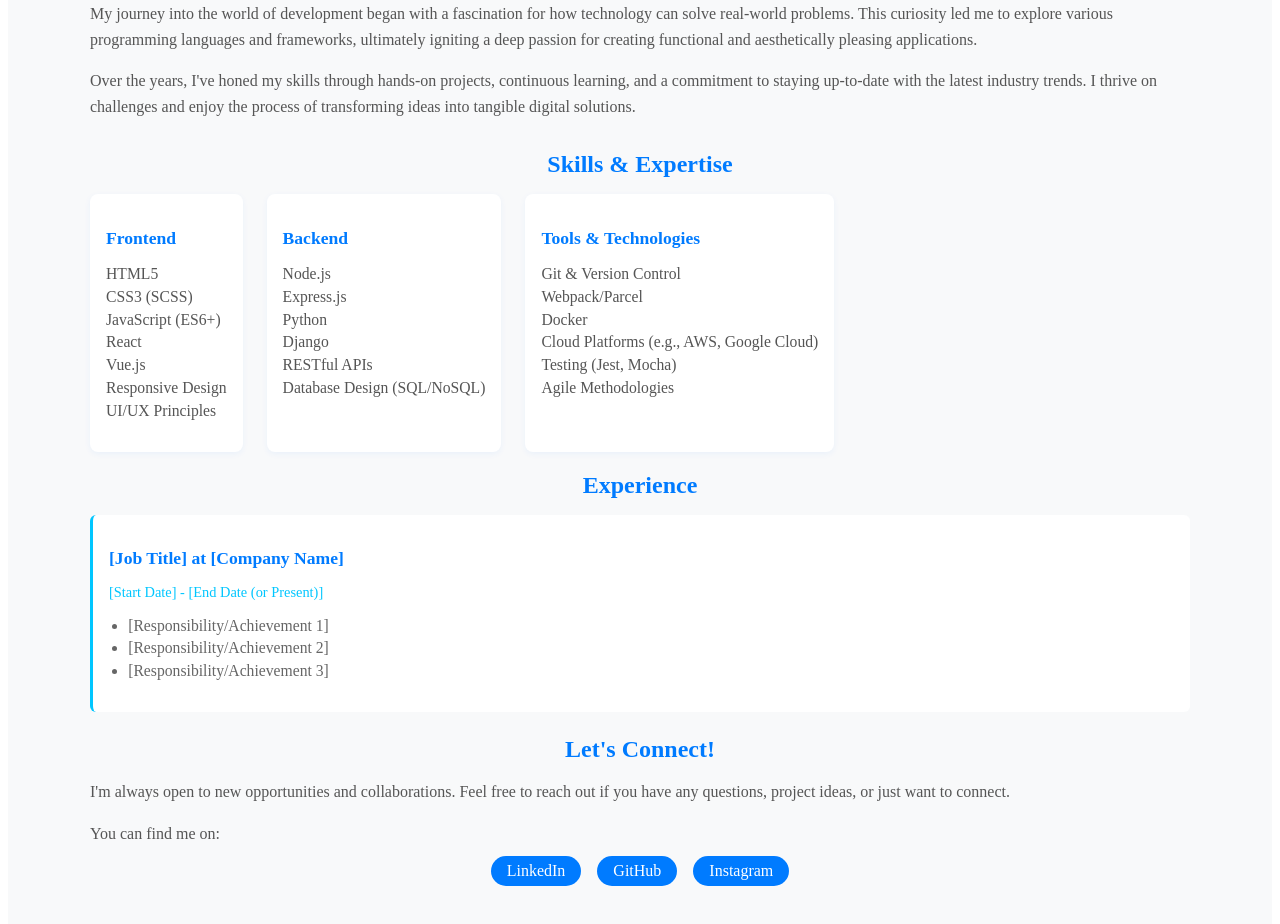
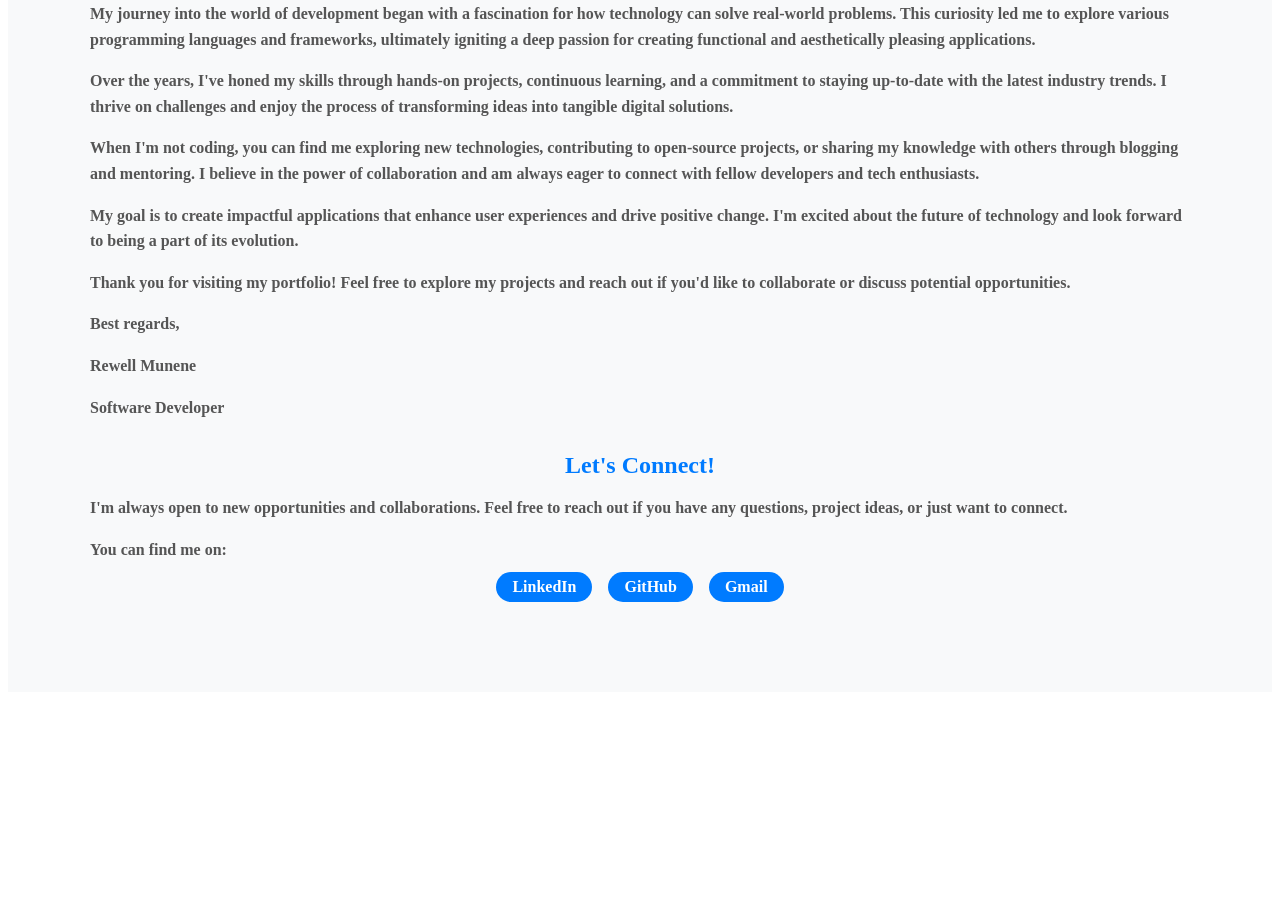
Before and after one commit to rewellnamu/portfolio, an Angular app: page /about in a window 1280 px wide. Shown: the part 380-1304 px from the top of the page. After the commit the page ends 1080 px from the top, so only its background shows below. Built offline with nearby package versions, Linux system fonts and the light colour scheme.

Commit message:
updates improvements

```diff
--- a/src/app/components/about/about.component.html
+++ b/src/app/components/about/about.component.html
@@ -4,10 +4,7 @@
             <div class="about-image">
                 <img src="rewell.jpeg" alt="Rewell Munene - Profile Picture" />
             </div>
-            <div class="intro-text">
-                <h1>Hello, I'm Rewell Munene</h1>
-                <p class="lead">A passionate developer dedicated to crafting innovative and user-centric digital experiences.</p>
-            </div>
+
         </div>
 
         <div class="about-details">
@@ -16,65 +13,15 @@
             </div>
             <p>My journey into the world of development began with a fascination for how technology can solve real-world problems. This curiosity led me to explore various programming languages and frameworks, ultimately igniting a deep passion for creating functional and aesthetically pleasing applications.</p>
             <p>Over the years, I've honed my skills through hands-on projects, continuous learning, and a commitment to staying up-to-date with the latest industry trends. I thrive on challenges and enjoy the process of transforming ideas into tangible digital solutions.</p>
+            <p>When I'm not coding, you can find me exploring new technologies, contributing to open-source projects, or sharing my knowledge with others through blogging and mentoring. I believe in the power of collaboration and am always eager to connect with fellow developers and tech enthusiasts.</p>
+            <p>My goal is to create impactful applications that enhance user experiences and drive positive change. I'm excited about the future of technology and look forward to being a part of its evolution.</p>
+            <p>Thank you for visiting my portfolio! Feel free to explore my projects and reach out if you'd like to collaborate or discuss potential opportunities.</p>
+            <p>Best regards,</p>
+            <p>Rewell Munene</p>
+            <p>Software Developer</p>
         </div>
 
-        <div class="about-skills">
-            <div class="section-title">
-                <h2>Skills & Expertise</h2>
-            </div>
-            <div class="skills-grid">
-                <div class="skill-category">
-                    <h3>Frontend</h3>
-                    <ul>
-                        <li>HTML5</li>
-                        <li>CSS3 (SCSS)</li>
-                        <li>JavaScript (ES6+)</li>
-                        <li>React</li>
-                        <li>Vue.js</li>
-                        <li>Responsive Design</li>
-                        <li>UI/UX Principles</li>
-                    </ul>
-                </div>
-                <div class="skill-category">
-                    <h3>Backend</h3>
-                    <ul>
-                        <li>Node.js</li>
-                        <li>Express.js</li>
-                        <li>Python</li>
-                        <li>Django</li>
-                        <li>RESTful APIs</li>
-                        <li>Database Design (SQL/NoSQL)</li>
-                    </ul>
-                </div>
-                <div class="skill-category">
-                    <h3>Tools & Technologies</h3>
-                    <ul>
-                        <li>Git & Version Control</li>
-                        <li>Webpack/Parcel</li>
-                        <li>Docker</li>
-                        <li>Cloud Platforms (e.g., AWS, Google Cloud)</li>
-                        <li>Testing (Jest, Mocha)</li>
-                        <li>Agile Methodologies</li>
-                    </ul>
-                </div>
-            </div>
-        </div>
 
-        <div class="about-experience">
-            <div class="section-title">
-                <h2>Experience</h2>
-            </div>
-            <div class="experience-item">
-                <h3>[Job Title] at [Company Name]</h3>
-                <p class="duration">[Start Date] - [End Date (or Present)]</p>
-                <ul>
-                    <li>[Responsibility/Achievement 1]</li>
-                    <li>[Responsibility/Achievement 2]</li>
-                    <li>[Responsibility/Achievement 3]</li>
-                </ul>
-            </div>
-            <!-- Add more experience items as needed -->
-        </div>
 
         <div class="about-contact">
             <div class="section-title">
@@ -83,9 +30,9 @@
             <p>I'm always open to new opportunities and collaborations. Feel free to reach out if you have any questions, project ideas, or just want to connect.</p>
             <p>You can find me on:</p>
             <ul class="social-links">
-                <li><a href="[LinkedIn Profile URL]" target="_blank" rel="noopener noreferrer">LinkedIn</a></li>
-                <li><a href="[GitHub Profile URL]" target="_blank" rel="noopener noreferrer">GitHub</a></li>
-                <li><a href="[Twitter Profile URL]" target="_blank" rel="noopener noreferrer">Instagram</a></li>
+                <li><a href="https://www.linkedin.com/in/rewell-munene-7633b4232" target="_blank" rel="noopener noreferrer">LinkedIn</a></li>
+                <li><a href="https://github.com/account" target="_blank" rel="noopener noreferrer">GitHub</a></li>
+                <li><a href="https://riwenamu@gmail.com" target="_blank" rel="noopener noreferrer">Gmail</a></li>
             </ul>
         </div>
     </div>
--- a/src/app/components/about/about.component.scss
+++ b/src/app/components/about/about.component.scss
@@ -1,6 +1,7 @@
 .about-page {
   padding: 4rem 0;
   background: #f8f9fa;
+  font-weight: bold;
 
   .container {
     max-width: 1100px;
```
